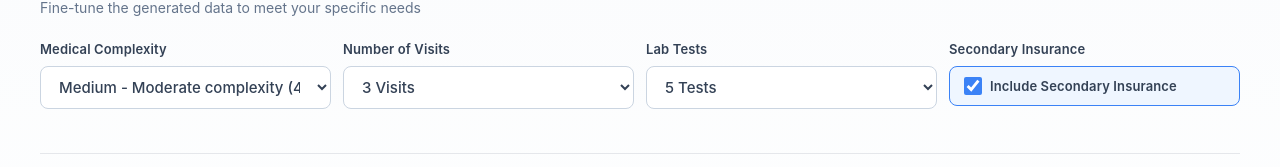
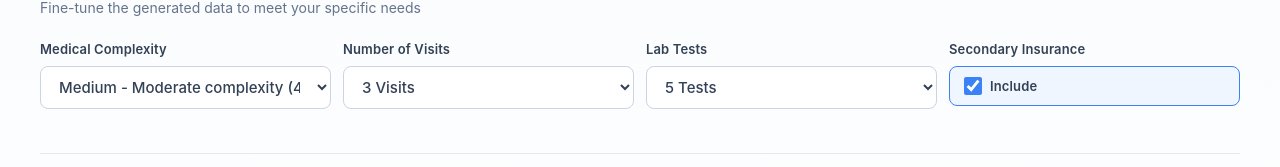
Before and after one commit to huangyingting/react-pdf-reports, a React (Create React App) app: page / in a window 1280 px wide. Shown: the part 632-799 px from the top of the page. Built offline with nearby package versions, Linux system fonts and the light colour scheme.

Commit message:
feat: Update labels in ExportPdfStep and GenerateDataStep for clarity and conciseness

```diff
--- a/src/components/ExportPdfStep.tsx
+++ b/src/components/ExportPdfStep.tsx
@@ -119,14 +119,16 @@ const ExportPdfStep: React.FC<ExportPdfStepProps> = ({
             </div>
 
             <div className="setting-group">
-              <label className="checkbox-label">
+                <label>Watermark</label>
+
+              <label className="checkbox-wrapper">
                 <input
                   type="checkbox"
                   checked={enableWatermark}
                   onChange={(e) => setEnableWatermark(e.target.checked)}
                   className="setting-checkbox"
                 />
-                <span>Add Watermark</span>
+                <span>Enabled</span>
               </label>
               <p className="setting-note">
                 {enableWatermark ? 'Adds repeating "Educational Use Only" watermarks to every page' : 'No watermark will be added'}
--- a/src/components/GenerateDataStep.tsx
+++ b/src/components/GenerateDataStep.tsx
@@ -137,7 +137,7 @@ const GenerateDataStep: React.FC<GenerateDataStepProps> = ({ onDataGenerated, on
                     checked={customOptions.includeSecondaryInsurance}
                     onChange={(e) => setCustomOptions({...customOptions, includeSecondaryInsurance: e.target.checked})}
                   />
-                  <span>Include Secondary Insurance</span>
+                  <span>Include</span>
                 </label>
               </div>
             </div>
```
